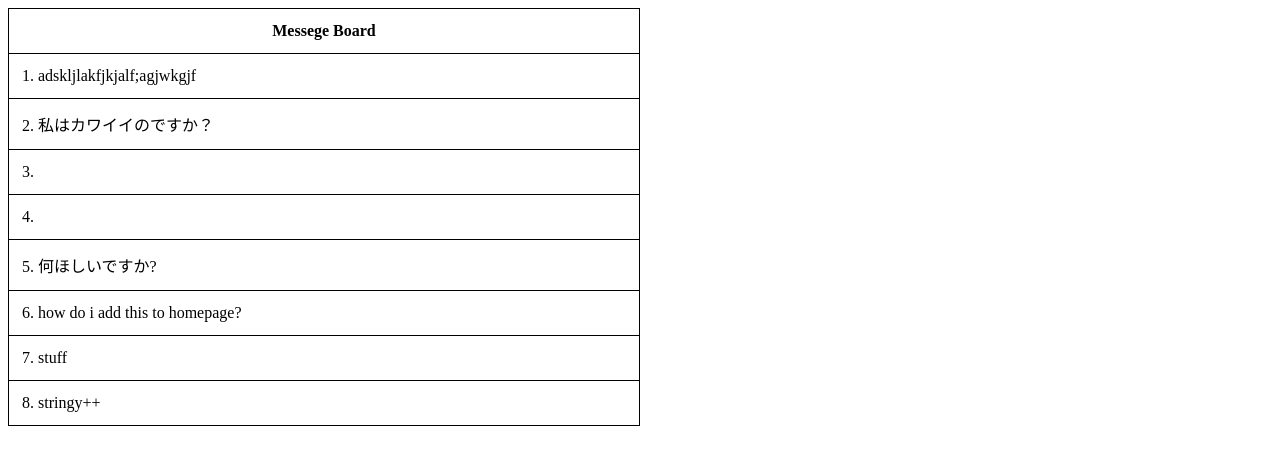
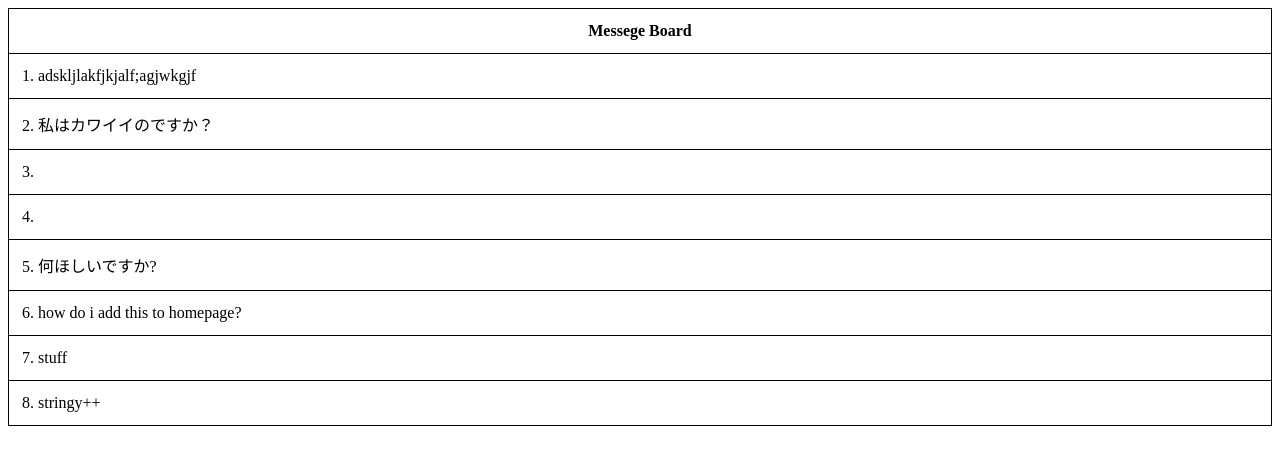
Before and after one commit to blakewrege/www, a PHP site: page /read.php in a window 1280 px wide. Shown: the top 465 px of the page. Run offline with PHP 8.4, Linux system fonts and the light colour scheme.

Commit message:
added more table format

```diff
--- a/read.php
+++ b/read.php
@@ -11,7 +11,7 @@ th, td {
 
 <body>
 
-<table frame="box" style="width:50%">
+<table frame="box" style="width:100%">
   <tr>
     <th>Messege Board</th>
   </tr>
```
